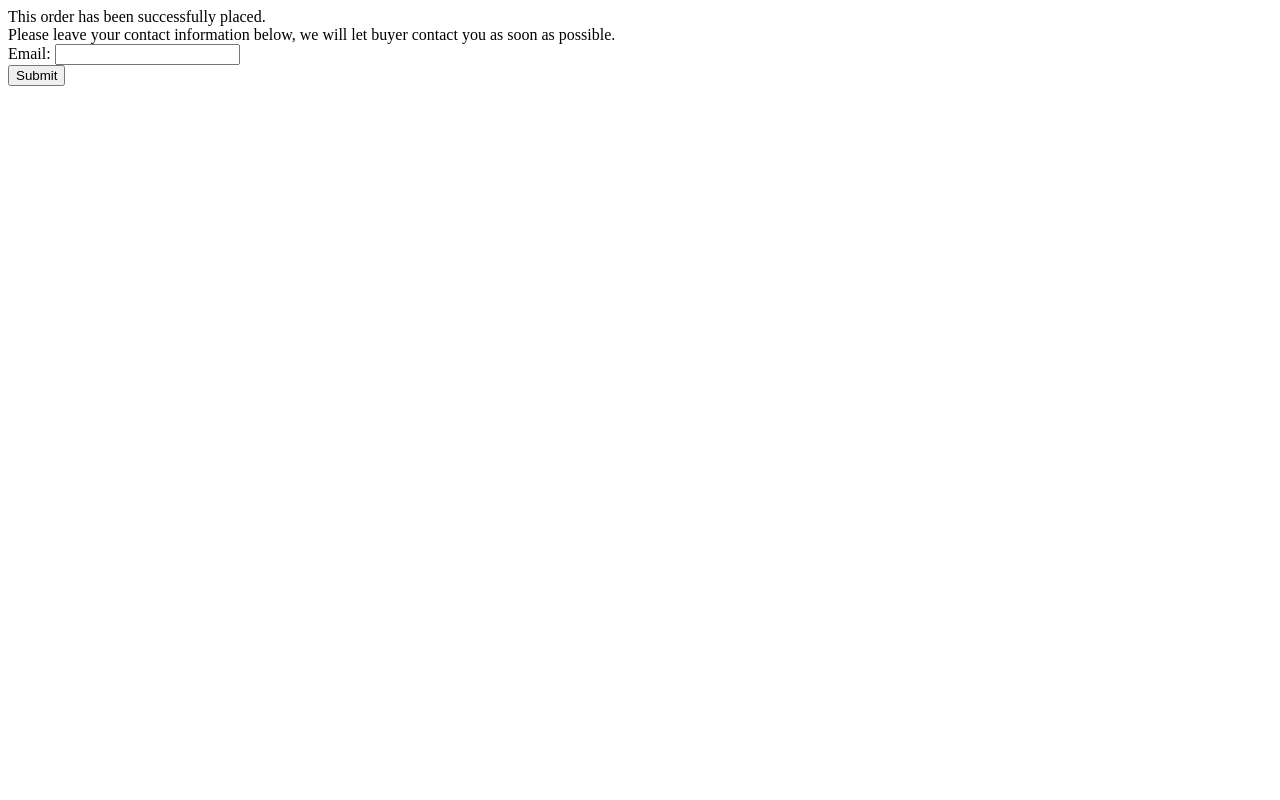
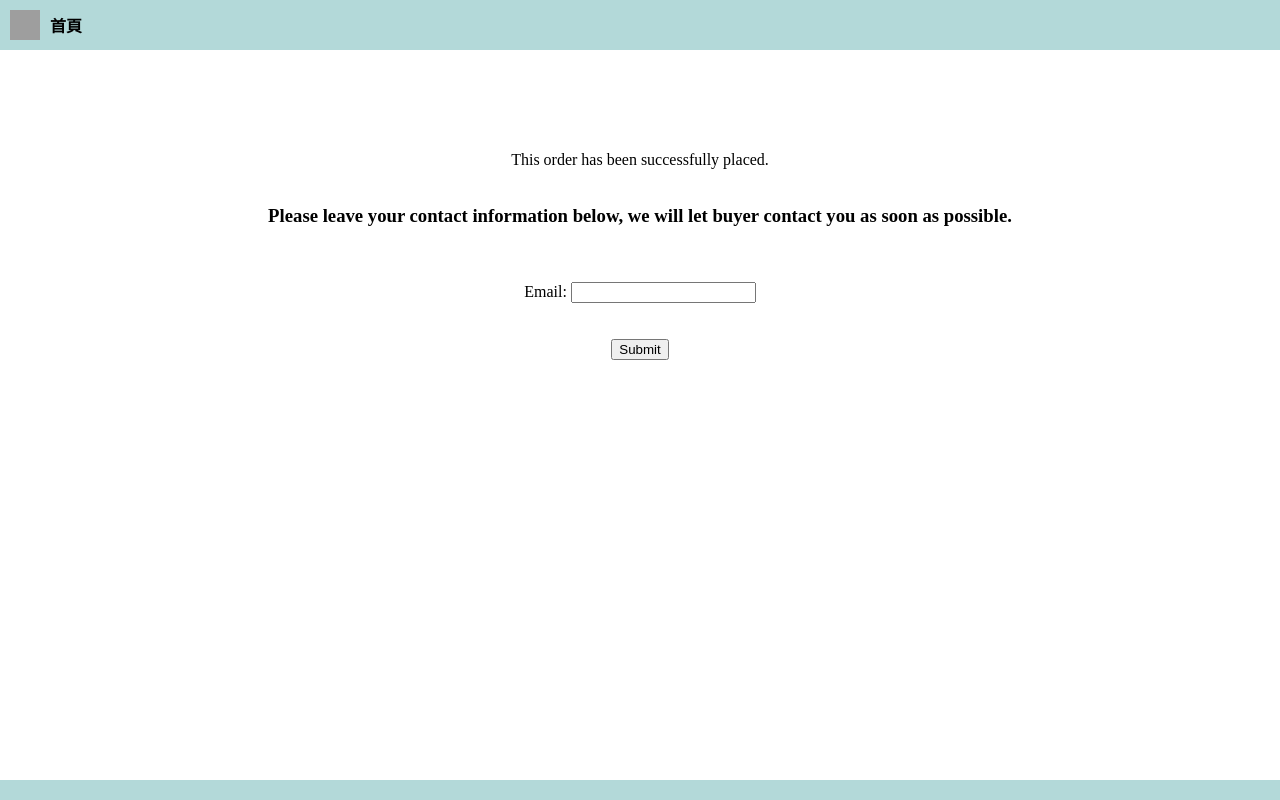
Before and after one commit to Neko-no-akuma-TW/KGHS-Project, a Flask app: template templates/seller_choosed.html in a window 1280 px wide. Run offline with Flask 3, Linux system fonts and the light colour scheme; the template is opened without the code that fills it, so the values that code supplies are empty; grey boxes are pictures that could not be loaded.

Commit message:
Update seller_choosed.html

```diff
--- a/templates/seller_choosed.html
+++ b/templates/seller_choosed.html
@@ -2,14 +2,92 @@
 <html lang="en">
 <head>
     <meta charset="UTF-8">
-    <title>Successful</title>
+    <meta name="viewport" content="width=device-width,initial-scale=1.0">
+    <style>
+      html,body{
+        height:100%;
+        margin:0;
+        padding:0;
+      }
+      .header{
+        position:fixed;
+        top:0;
+        left:0;
+        right:0;
+        display:flex;
+        justify-content:flex-start;
+        align-items:center;
+        padding:10px;
+        background-color:#B3D9D9;
+      }
+      .house-icon{
+        width:30px;
+        height:30px;
+        background-image: url('https://e7.pngegg.com/pngimages/98/702/png-clipart-font-awesome-computer-icons-house-icon-design-house-angle-logo-thumbnail.png');
+        background-size:cover;
+        margin-right:10px;
+      }
+      .footer{
+        position:fixed;
+        bottom:0;
+        left:0;
+        right:0;
+        background-color:#B3D9D9;
+        padding:10px;
+        text-align:center;
+      }
+      .content{
+        padding-top:60px;
+        padding-bottom:60px;
+        text-align:center;
+      }
+      .button-container{
+        text-align:center;
+      }
+      .button{
+        background-color:#B3D9D9;
+        color:#000000;
+        font-size:24px;
+        width:600px;
+        height:100px;
+        line-height:100px;
+        border:none;
+        border-radius:5px;
+        cursor:pointer;
+        display:inline-block;
+        text-decoration:none;
+        margin:10px;
+      }
+      .button span{
+        display:inline-block;
+        vertical-align: middle;
+        line-height: normal;
+      }
+      .home-link{
+        text-decoration:none;
+        color:#000000;
+        font-weight:bold;
+      }
+    </style>
+    <title>Page Not Found</title>
 </head>
 <body>
-This order has been successfully placed. <br>
-Please leave your contact information below, we will let buyer contact you as soon as possible. <br>
-<form action="/contact_leave" method="post">
-    Email: <input type="email" name="email" id="email" required> <br>
-    <input type="submit">
-</form>
+  <div class="header">
+    <div class="house-icon"></div>
+    <a class="home-link">首頁</a>
+  </div>
+  <br><br><br><br>
+  <div class="content">
+    <h3></h3>This order has been successfully placed. </h3><br>
+    <br>
+    <h3>Please leave your contact information below, we will let buyer contact you as soon as possible.</h3> <br>
+    <br>
+    <form action="/contact_leave" method="post">
+        Email: <input type="email" name="email" id="email" required> <br>
+      <br><br>
+        <input type="submit">
+    </form>
+  </div>
+  <div class="footer"></div>
 </body>
 </html>
```
